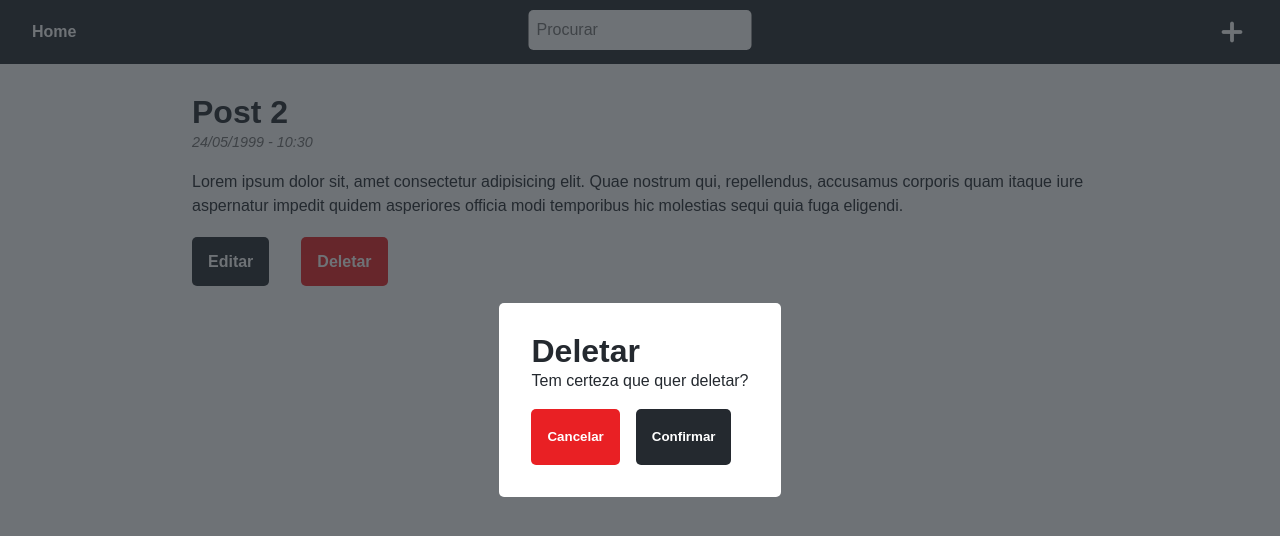
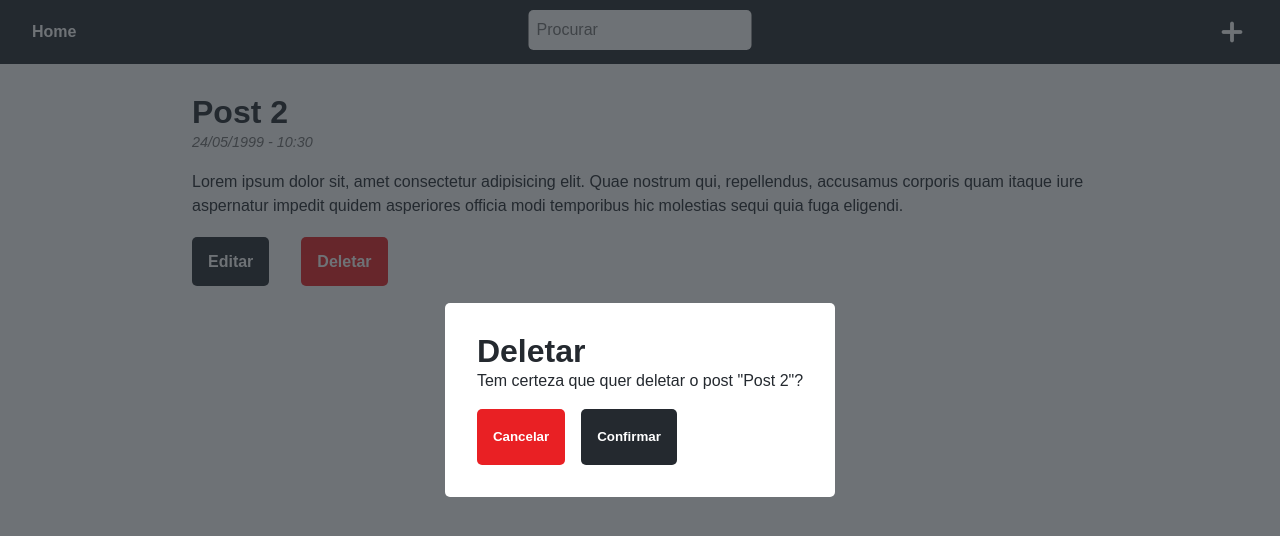
Before and after one commit to Mulleriano/blog, a Vue app: page /detail/1 in a window 1280 px wide. Both pictures are taken after a click on the link "Deletar". Shown: the top 536 px of the page. Built offline with nearby package versions, Linux system fonts and the light colour scheme.

Commit message:
Adiciona titulo do post na confirmação de delete

```diff
--- a/src/views/Detail.vue
+++ b/src/views/Detail.vue
@@ -41,7 +41,7 @@ export default {
   <div class="modal center" v-show="showModal">
     <div class="modal-content">
       <h3>Deletar</h3>
-      <p>Tem certeza que quer deletar?</p>
+      <p>Tem certeza que quer deletar o post "{{ post.title }}"?</p>
 
       <button @click="toggle" class="redButton">Cancelar</button>
       <button @click="deletePost">Confirmar</button>
```
